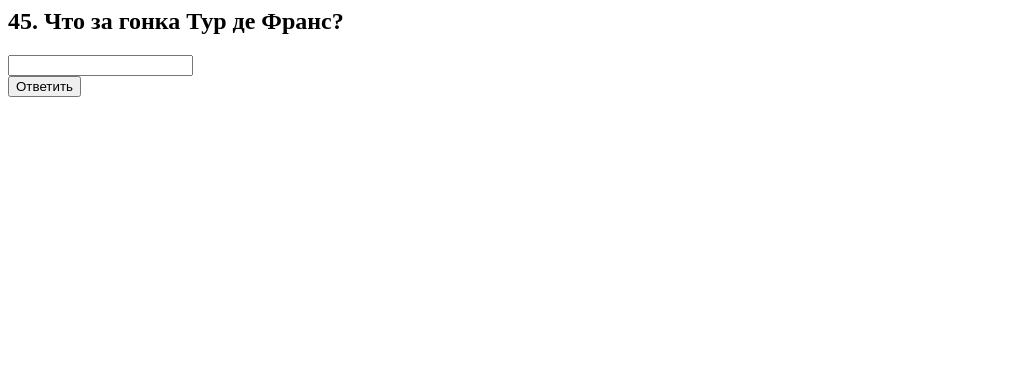
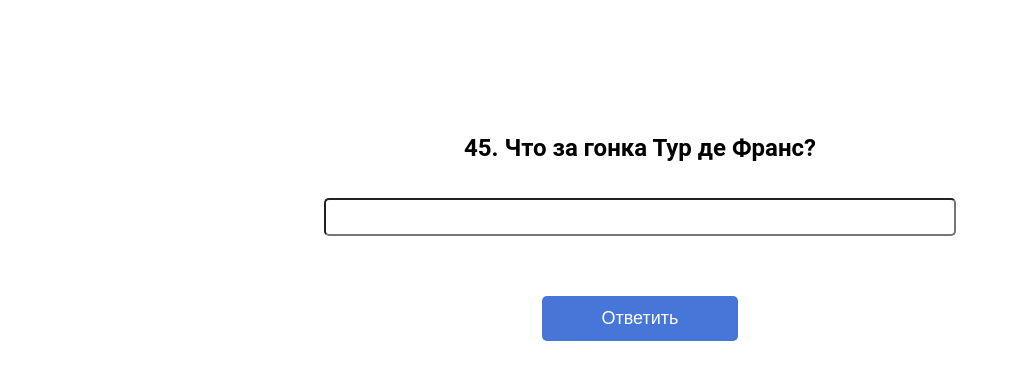
Before and after one commit to PavelPopovIPS/asker, a plain HTML site: page index.html in a window 1280 px wide. Both pictures are taken after a click on the button "Поехали!". Shown: the whole page, without its empty margins (0-1011 px from the left). Drawn offline with Linux system fonts and the light colour scheme.

Commit message:
Добавил стили для десктопа кроме ошибок

```diff
--- a/css/style.css
+++ b/css/style.css
@@ -1,3 +1,11 @@
+body {
+    font-family: Montserrat, "Sans Serif", Ubuntu, "Droid Sans", Roboto;
+    display: flex;
+    align-items: center;
+    flex-direction: column;
+    flex-wrap: nowrap;
+}
+
 #inputField,
 #submitButton,
 #nextButton,
@@ -9,3 +17,44 @@
 .loader>img {
     height: 50px;
 }
+
+h2 {
+    margin-top: 10%;
+    display: block;
+}
+
+.description,
+.inputWrapper {
+    line-height: 2em;
+    margin-bottom: 30px;
+}
+
+.description {
+    width: 70%;
+    max-width: 920px;
+}
+
+.inputWrapper {
+    width: 50%;
+}
+
+input {
+    appearance: none;
+    border: 1;
+    border-radius: 5px;
+    padding: 8px 16px;
+    font-size: 16px;
+    width: 100%;
+    margin-top: 16px;
+    margin-bottom: 30px;
+}
+
+button {
+    appearance: none;
+    border: 0;
+    border-radius: 5px;
+    background: #4676D7;
+    color: #fff;
+    padding: 12px 60px;
+    font-size: 18px;
+}
--- a/index.html
+++ b/index.html
@@ -8,7 +8,7 @@
 <body>
     <h2></h2>
     <div class="description"></div>
-    <div>
+    <div class="inputWrapper">
         <input id="inputField" type="text">
     </div>
     <div class="loader">
--- a/js/connect.js
+++ b/js/connect.js
@@ -78,7 +78,7 @@ function printResponse(msg, color) {
 
 function setGameDescription() {
     header.innerHTML = 'Игра Вопрос-Ответ'
-    description.innerHTML = 'Задача игры: определеть случаи появления ошибок. И за одно, узнать что-то новое ;)'
+    description.innerHTML = '<p>Вам предлагается принять участие в небольшой викторине. Вы можете проверить знания из самых разных областей, но что-то может пойти не так. Будьте внимательны.</p> <p>Победит тот, кто определит причину возникновения ошибки и сможет её воспроизвести быстрее всех.</p>'
 }
 
 function setDefaultStyle() {
```
